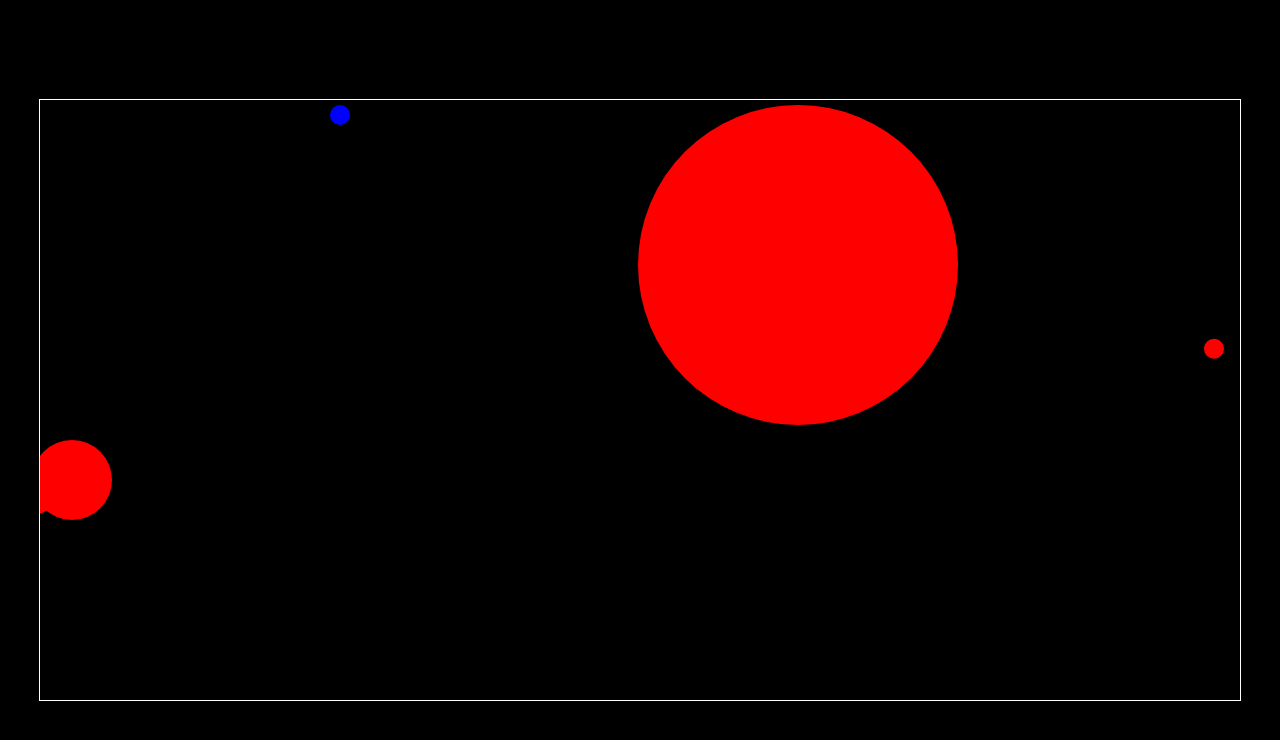
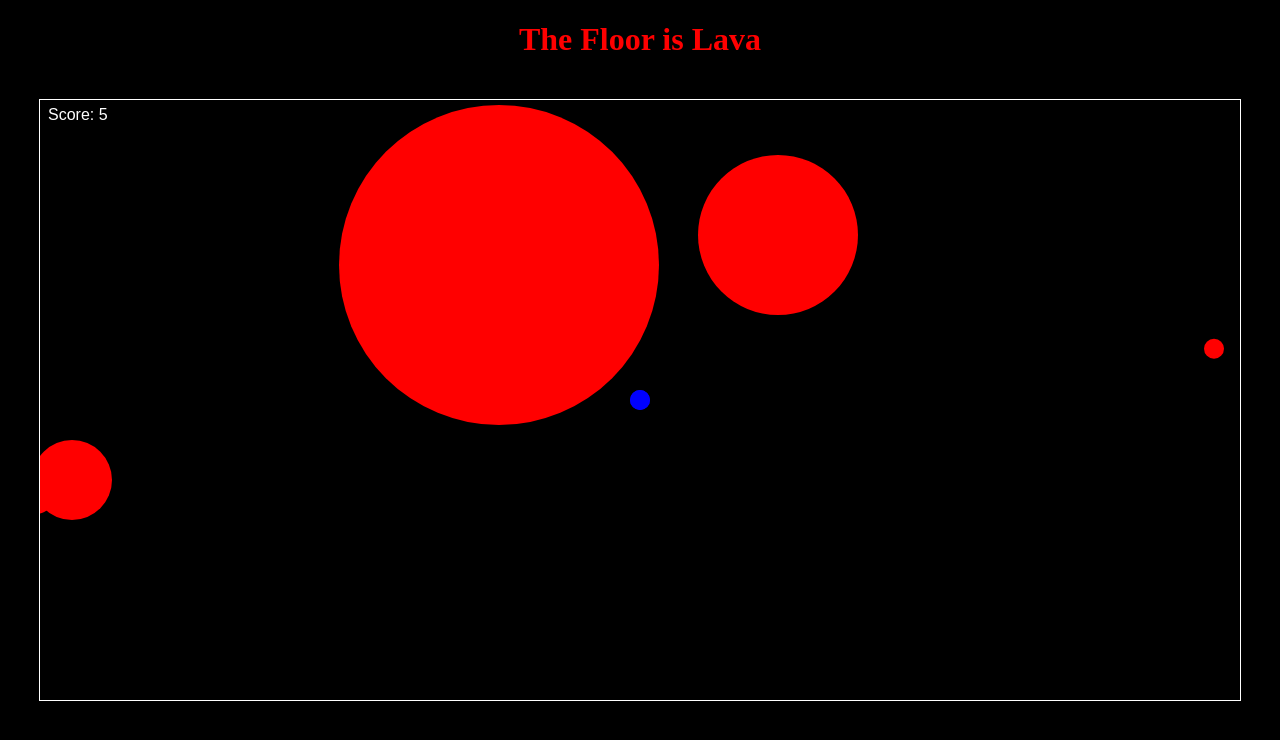
Before and after one commit to andylido/SaveEarth, a plain HTML site: page index.html in a window 1280 px wide. Drawn offline with Linux system fonts and the light colour scheme.

Commit message:
HUGE UPDATE- READ DESCRIPTION
Added seconds counter
added full playwe keybaord contrl
added score display on canvas
style update
objects update

```diff
--- a/index.html
+++ b/index.html
@@ -18,11 +18,16 @@
             background-image: url("rain_blur.jpg");
             background-size: cover;
         }
+        h1{
+            color: red;
+            text-align: center;
+            font: "Arial";
+        }
     </style>
     <title>IT202 - Project 3</title>
 </head>
     <body>
-
+        <h1>The Floor is Lava</h1>
 
         <canvas id="myCanvas" width="1200" height="600" style="border:1px solid white;">
         </canvas>
@@ -31,20 +36,33 @@
             var c = document.getElementById("myCanvas");
             var ctx = c.getContext("2d");
 
-    var geo = {x:80, y:45, r:10, color:"red", speed:16};
-    var geo2 = {x:100, y:75, r:20, color:"red", speed:8};
-    var geo3 = {x:120, y:105, r:40, color:"red", speed:4};
-    var geo4 = {x:140, y:135, r:80, color:"red", speed:2};
-    var geo5 = {x:160, y:165, r:160, color:"red", speed:1};
-    var player = {x:300, y:15, r:10, color:"blue", speed:2};
-    var garray = [geo,geo2,geo3,geo4,geo5];
+            var geo = {type:"enemy", x:80, y:45, r:10, color:"red", speed:16};
+            var geo2 = {type:"enemy", x:100, y:75, r:20, color:"red", speed:8};
+            var geo3 = {type:"enemy", x:120, y:105, r:40, color:"red", speed:4};
+            var geo4 = {type:"enemy", x:140, y:135, r:80, color:"red", speed:2};
+            var geo5 = {type:"enemy", x:160, y:165, r:160, color:"red", speed:1};
+            var player = {type: "player", x:600, y:300, r:10, color:"blue", speed:2};
+            var gobjects = [geo,geo2,geo3,geo4,geo5,player];
 
+            //Seconds Counter
+            //var game = {score: 10, state:"play"}
+            var seconds = 0;
+            var el = document.getElementById('seconds-counter');
+            function incrementSeconds() {
+                seconds += 1;
+            }
+            var cancel = setInterval(incrementSeconds, 1000);
+
+            //Draw Objects
             function draw() {
                 ctx.clearRect(0,0,c.width, c.height);
 
-        //draw object
-        for (indx in garray) {
-            geo = garray[indx];
+                //call drawscore
+                drawScore();
+
+                //Draw Enemies
+                for (indx in gobjects) {
+                    geo = gobjects[indx];
 
                     ctx.beginPath();
                     ctx.arc(geo.x, geo.y, geo.r, 0, 2 * Math.PI);
@@ -52,27 +70,59 @@
                     ctx.fillStyle = geo.color;
                     ctx.fill();
                     //ctx.stroke();
+                    if(geo.type != "player"){
                         geo.x+=geo.speed;
+                    }
 
-            //update data
+                    //OBJECT COLLISION detection
+                    if (geo.type !="player"){
+                        if(collision(player, geo)){
+                            if(geo.type == "enemy"){
+                                //console.log(game.score)
+                                //alert("GET WREKT!\n You got a HIGH SCORE of: "+seconds);
+                                //document.location.reload();
+                                //clearInterval(interval);
+                                seconds-=1;
+                            }
+                        }
+                    }
+
+                    //update object movement
                     if (geo.x-geo.r > c.width) {
                         geo.x = 0-geo.r;
                         geo.y=Math.random()*(c.height - 0) + 0;
                     }
                 }
 
+                //Draw Player
                 ctx.beginPath();
                 ctx.arc(player.x, player.y, player.r, 0, 2 * Math.PI);
-
                 ctx.fillStyle = player.color;
                 ctx.fill();
                 //ctx.stroke();
-        geo.x+=geo.speed;
-
                 window.requestAnimationFrame(draw);
             }
+            window.requestAnimationFrame(draw);
 
-    window.requestAnimationFrame(draw);
+            //Prints score to canvas
+            function drawScore() {
+                ctx.font = "16px Arial";
+                ctx.fillStyle = "white";
+                ctx.fillText("Score: "+seconds, 8, 20);
+            }
+
+            //Collision is Enemy Boolean
+            function collision(item1,item2){
+                var result = false;
+
+                var dx = item1.x - item2.x;
+                var dy = item1.y - item2.y;
+                var distance = Math.sqrt(dx*dx+dy*dy);
+                if (distance < item1.r + item2.r){
+                    result = true;
+                }
+                return result;
+            }
 
             document.onkeydown=doKeyDown;
             function doKeyDown(evt){
@@ -100,7 +150,6 @@
                     }
             }
         </script>
-
     </body>
 
 </html>
```
Lines whose indentation alone changed are shown as unchanged.
